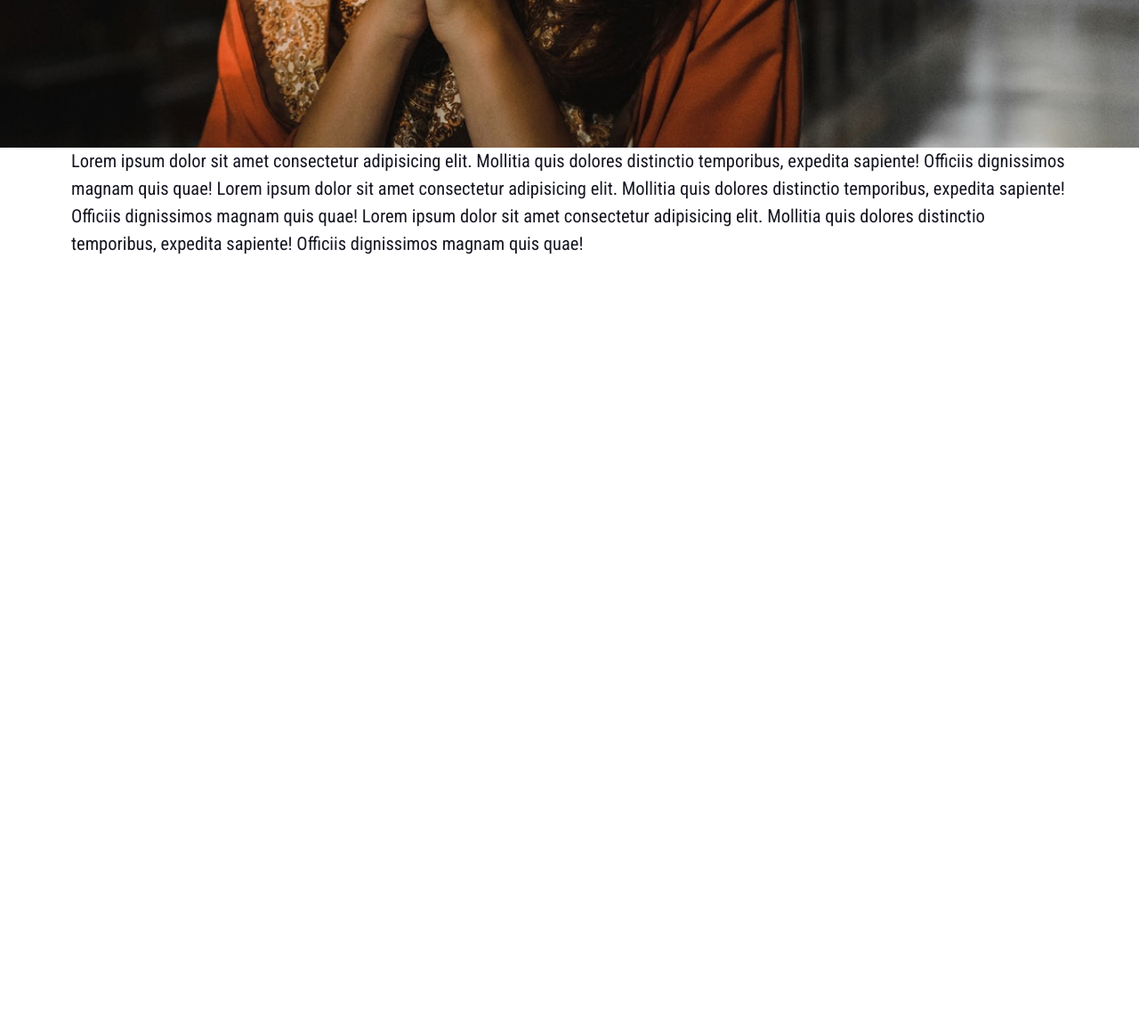
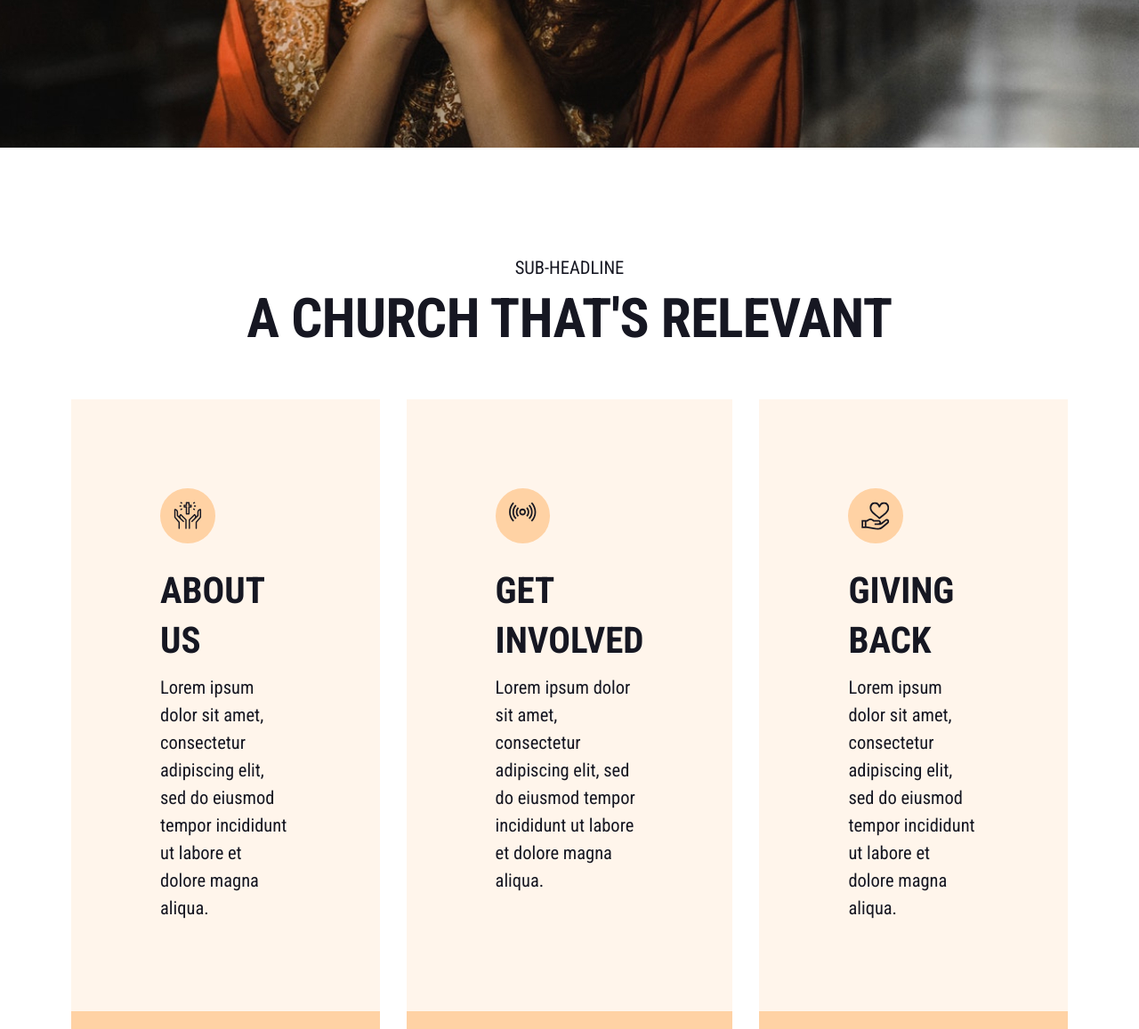
Before and after one commit to Szymon-Levy/Finsweet, a plain HTML site: page index.html in a window 1280 px wide. Shown: the part 786-1943 px from the top of the page at 89% size. Before the commit the page ends 1076 px from the top, so only its background shows below. Drawn offline with nearby package versions, Linux system fonts and the light colour scheme.

Commit message:
second-day

```diff
--- a/index.html
+++ b/index.html
@@ -48,11 +48,41 @@
 
     <section class="main-hero">
         <div class="container">
-            <div class="hero-content">
+            <div class="hero-content animate__animated" data-anim="animate__zoomIn">
                 <p class="top-heading"><strong>Welcome to our CHURCH</strong></p>
                 <h1>Become a part of <br>our community</h1>
                 <button class="main-button">Learn More</button>
                 <p class="line-text">Lorem ipsum dolor sit amet, consectetur <br>adipiscing elit, sed do.</p>
+            </div>
+        </div>
+    </section>
+
+
+    <section class="intro-boxes">
+        <div class="container">
+            <div class="main-heading center">
+                <p class="animate__animated" data-anim="animate__fadeInLeft">sub-headline</p>
+                <h2 class="title animate__animated" data-anim="animate__fadeInRight">a church that's relevant</h2>
+            </div>
+        </div>
+        <div class="container grid boxes">
+            <div class="intro-box animate__animated" data-anim="animate__bounceIn">
+                <div class="img-circle"><img src="images/home/intro-boxes/icon1.svg" alt="About us"></div>
+                <h3 class="title">About us</h3>
+                <p>Lorem ipsum dolor sit amet, consectetur adipiscing elit,
+                sed do eiusmod tempor incididunt ut labore et dolore magna aliqua.</p>
+            </div>
+            <div class="intro-box animate__animated" data-anim="animate__fadeInUp">
+                <div class="img-circle"><img src="images/home/intro-boxes/icon2.svg" alt="Get involved"></div>
+                <h3 class="title">Get involved</h3>
+                <p>Lorem ipsum dolor sit amet, consectetur adipiscing elit,
+                sed do eiusmod tempor incididunt ut labore et dolore magna aliqua.</p>
+            </div>
+            <div class="intro-box animate__animated" data-anim="animate__fadeInUp">
+                <div class="img-circle"><img src="images/home/intro-boxes/icon3.svg" alt="Giving back"></div>
+                <h3 class="title">Giving back</h3>
+                <p>Lorem ipsum dolor sit amet, consectetur adipiscing elit,
+                sed do eiusmod tempor incididunt ut labore et dolore magna aliqua.</p>
             </div>
         </div>
     </section>
@@ -68,7 +98,26 @@
                 sapiente! Officiis dignissimos magnam quis quae!
                 Lorem ipsum dolor sit amet consectetur adipisicing elit.
                 Mollitia quis dolores distinctio temporibus, expedita
-                sapiente! Officiis dignissimos magnam quis quae!</p>
+                sapiente! Officiis dignissimos magnam quis quae!
+                Lorem ipsum dolor sit amet consectetur adipisicing elit.
+                Mollitia quis dolores distinctio temporibus, expedita
+                sapiente! Officiis dignissimos magnam quis quae!
+                Lorem ipsum dolor sit amet consectetur adipisicing elit.
+                Mollitia quis dolores distinctio temporibus, expedita
+                sapiente! Officiis dignissimos magnam quis quae!
+                Lorem ipsum dolor sit amet consectetur adipisicing elit.
+                Mollitia quis dolores distinctio temporibus, expedita
+                sapiente! Officiis dignissimos magnam quis quae!
+                Lorem ipsum dolor sit amet consectetur adipisicing elit.
+                Mollitia quis dolores distinctio temporibus, expedita
+                sapiente! Officiis dignissimos magnam quis quae!
+                Lorem ipsum dolor sit amet consectetur adipisicing elit.
+                Mollitia quis dolores distinctio temporibus, expedita
+                sapiente! Officiis dignissimos magnam quis quae!
+                Lorem ipsum dolor sit amet consectetur adipisicing elit.
+                Mollitia quis dolores distinctio temporibus, expedita
+                sapiente! Officiis dignissimos magnam quis quae!
+            </p>
         </div>
     </section>
 
--- a/style.css
+++ b/style.css
@@ -19,8 +19,8 @@ body{
     font-family: 'Roboto Condensed', sans-serif;
     position: relative;
     font-weight: 400;
-    font-size: 20.5px;
-    line-height: 31px;
+    font-size: 17.5px;
+    line-height: 28px;
     color: #161722;
     overflow-x: hidden;
 }
@@ -37,6 +37,10 @@ body{
 h1{
     font-size: 40px;
     line-height: 50px;
+}
+h3{
+    font-size: 31px;
+    line-height: 46px;
 }
 img{
     width: 100%;
@@ -67,6 +71,26 @@ button{
 .main-button:hover{
     background-color: var(--hover-bg);
 }
+.main-heading{
+    padding-bottom: 50px;
+}
+.main-heading.center{
+    text-align: center;
+}
+.main-heading p {
+    font-size: 20.5px;
+    text-transform: uppercase;
+}
+.main-heading .title {
+    font-size: 40px;
+    line-height: 52px;
+    letter-spacing: -.5px;
+    text-transform: uppercase;
+    font-weight: 700;
+}
+
+
+
 
 
 
@@ -280,9 +304,31 @@ section.main-hero {
 }
 
 
+/*--------Intro boxes---------*/
 
+section.intro-boxes {
+    padding: 70px 0;
+}
 
+.intro-boxes .intro-box{
+    background-color: var(--light-orange);
+    padding: 60px 40px;
+    border-bottom: 20.5px solid var(--main-color);
+}
 
+.intro-boxes .intro-box .title{
+    text-transform: uppercase;
+    font-weight: 700;
+    margin: 25px 0 10px;
+}
+
+.intro-boxes .intro-box .img-circle{
+    width: 61.5px;
+    height: 61.5px;
+    background-color: var(--main-color);
+    border-radius: 50%;
+    padding: 15px;
+}
 
 
 /*------------Bottom-------------*/
@@ -315,6 +361,10 @@ section.main-hero {
 }
 
 @media (min-width: 992px) {
+    body{
+        font-size: 20.5px;
+        line-height: 31px;
+    }
     .container{
         padding: 0 45px;
     }
@@ -331,6 +381,10 @@ section.main-hero {
     .main-button {
         padding: 22px 60px;
         font-size: inherit;
+    }
+    .main-heading .title {
+        font-size: 61.5px;
+        line-height: 82px;
     }
     .offcanvas-toggler {
         display: none;
@@ -370,6 +424,10 @@ section.main-hero {
         font-size: 82px;
         line-height: 105px;
     }
+    h3{
+        font-size: 41px;
+        line-height: 56px;
+    }
     .main-hero p.line-text {
         font-size: inherit;
         margin-top: 80px;
@@ -379,6 +437,12 @@ section.main-hero {
     }
     .main-hero h1 {
         margin-bottom: 45px;
+    }
+    section.intro-boxes {
+        padding: 120px 0;
+    }
+    .intro-boxes .container.grid.boxes {
+        grid-template-columns: repeat(3, 1fr);
     }
 }
 
@@ -396,4 +460,7 @@ section.main-hero {
     section.main-hero {
         min-height: 850px;
     }
+    .intro-boxes .intro-box {
+        padding: 100px;
+    }
 }
```
Also changed, not shown: images/home/intro-boxes/icon1.svg (added), images/home/intro-boxes/icon2.svg (added), images/home/intro-boxes/icon3.svg (added).
